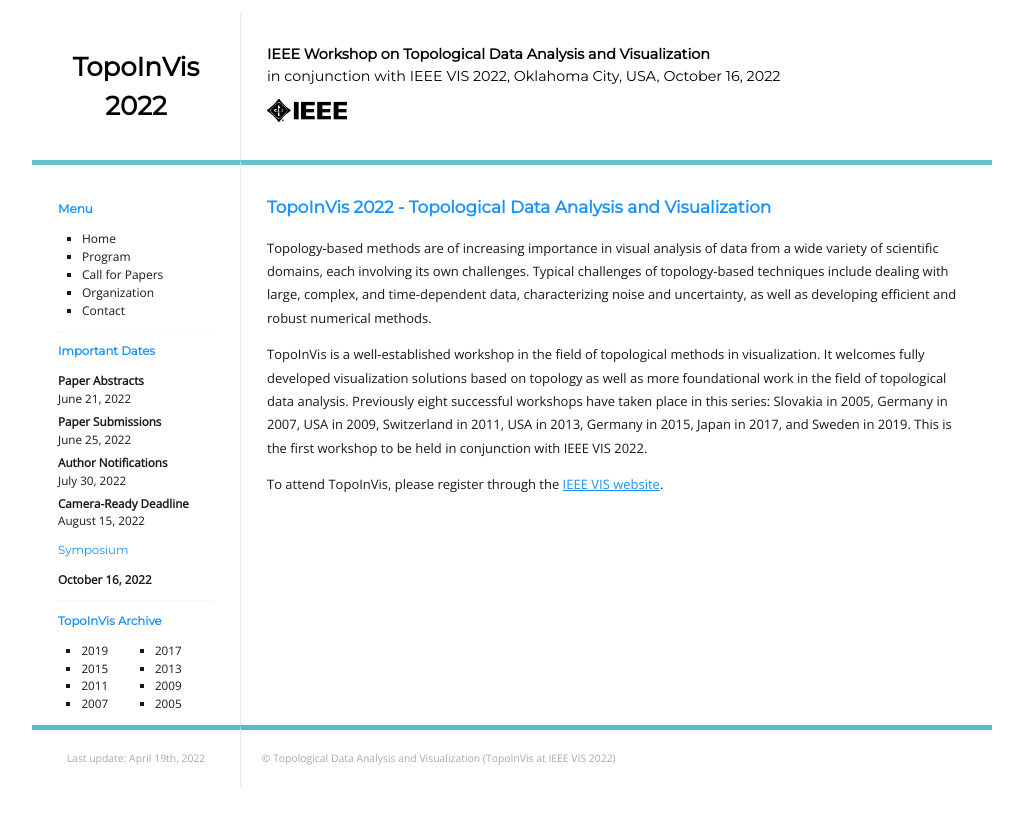
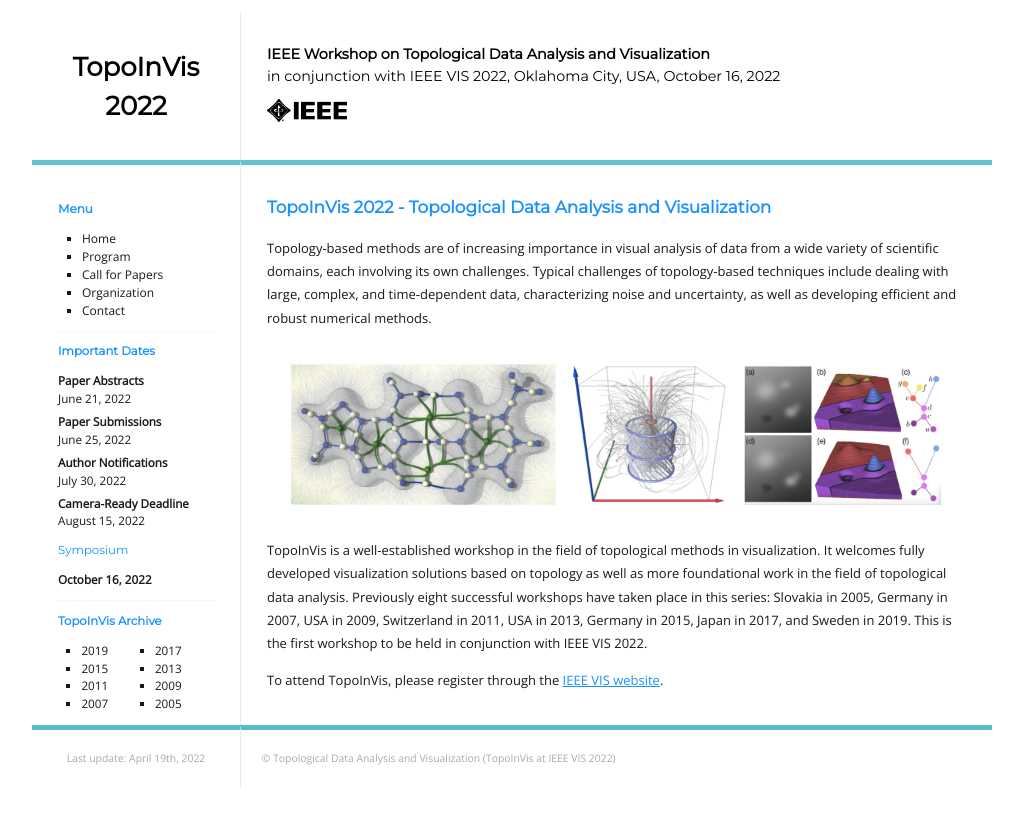
Before and after one commit to TopoInVis-Workshop/2022, a Jekyll site: the page built from _pages/index.md, in a window 1280 px wide. Shown: the top 826 px of the page, without its empty margins (128-1151 px from the left). Built offline with Jekyll 4.4.1, drawn with Linux system fonts in a browser that asks for light colours.

Commit message:
Added a teaser image

```diff
--- a/_config.yml
+++ b/_config.yml
@@ -44,4 +44,4 @@ collections:
     permalink: /:path:output_ext
 
 
-theme: jekyll-theme-cayman
+#theme: jekyll-theme-cayman
--- a/_pages/index.md
+++ b/_pages/index.md
@@ -11,6 +11,8 @@ Typical challenges of topology-based techniques include dealing with large,
 complex, and time-dependent data, characterizing noise and uncertainty, as well
 as developing efficient and robust numerical methods.
 
+<img id="teasers" src="assets/teaser.png" />
+
 TopoInVis is a well-established workshop in the field of topological methods in
 visualization. It welcomes fully developed visualization solutions based on
 topology as well as more foundational work in the field of topological data
```
Also changed, not shown: assets/teaser.png (added).
